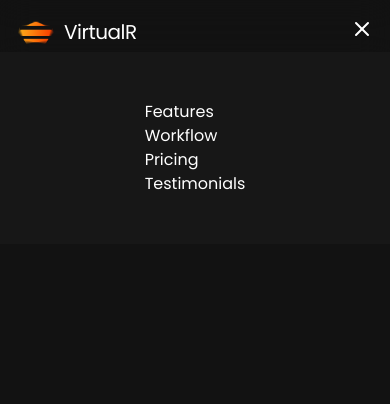
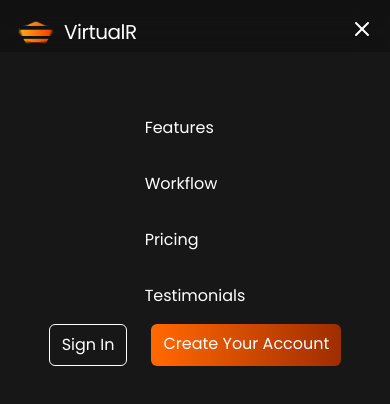
Before and after one commit to virajtlr2006/my-best-ui, a React (Vite) app: page / in a window 390 px wide. Both pictures are taken after a click on the button 362 px from the left and 28 px from the top of the page. Shown: the top 404 px of the page. Built offline with nearby package versions, Linux system fonts and the light colour scheme.

Commit message:
Navbar Completed

```diff
--- a/src/components/NavBar.jsx
+++ b/src/components/NavBar.jsx
@@ -38,11 +38,15 @@ const NavBar = () => {
                     <div className="fixed right-0 z-20 bg-neutral-900 w-full p-12 flex flex-col justify-center items-center lg:hidden">
                         <ul>
                         {navItems.map((item,index) => (
-                            <li key={index}>
+                            <li key={index} className="py-4">
                                 <a href={item.href}>{item.label}</a>
                             </li>
                         ))}
                         </ul>
+                        <div className="flex space-x-6">
+                            <a href="#" className="py-2 px-3 border rounded-md">Sign In</a>
+                            <a href="#" className="bg-gradient-to-r from-orange-500 to-orange-800 py-2 px-3 rounded-md">Create Your Account </a>
+                        </div>
                     </div>
                 )}
             </div>
```
